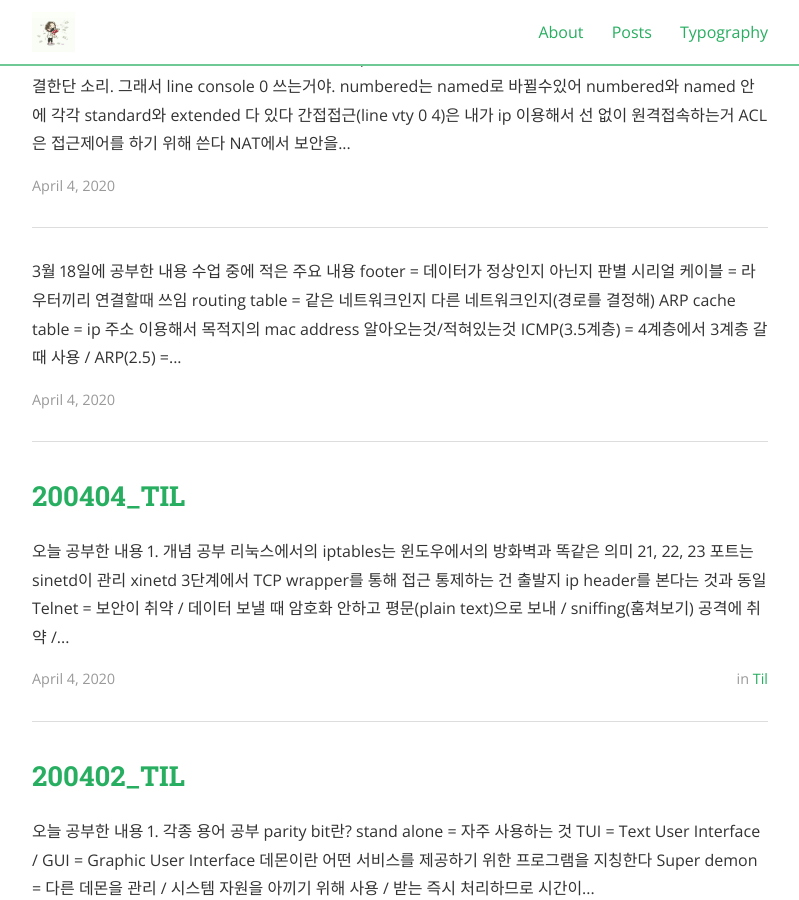
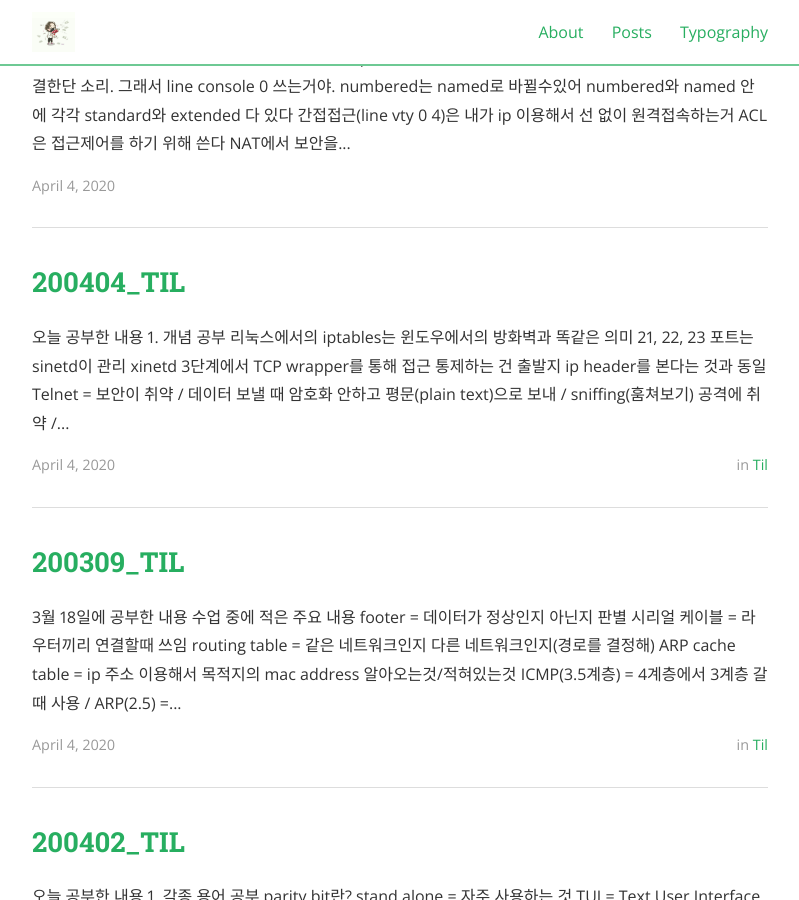
Before and after one commit to verustree/verustree.github.io, a Jekyll site: the page built from index.html, in a window 1280 px wide and 900 px high, scrolled down 510 px. Shown: the whole window, without its empty margins (240-1039 px from the left). Built offline with Jekyll 4.4.1, drawn with Linux system fonts in a browser that asks for light colours; nearby versions of some CDN libraries; the list of posts is cut into pages by our own code; part of the change alters nothing that is shown.

```diff
--- a/_posts/2020-03-09-TIL.md
+++ b/_posts/2020-03-09-TIL.md
@@ -1,7 +1,7 @@
 ---
 layout: post
 title:  "200309_TIL"
-date:   2020-04-04(real date : 200309)
+date:   2020-04-04
 author: Verustree
 categories: TIL
 ---
```
